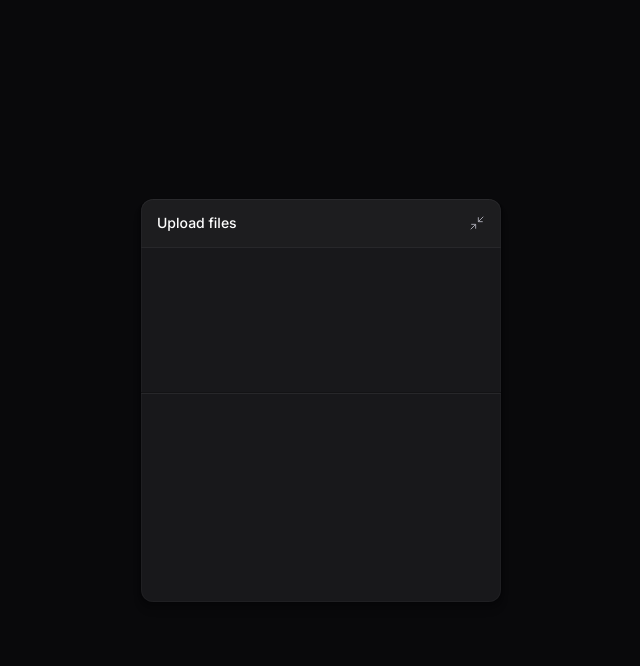
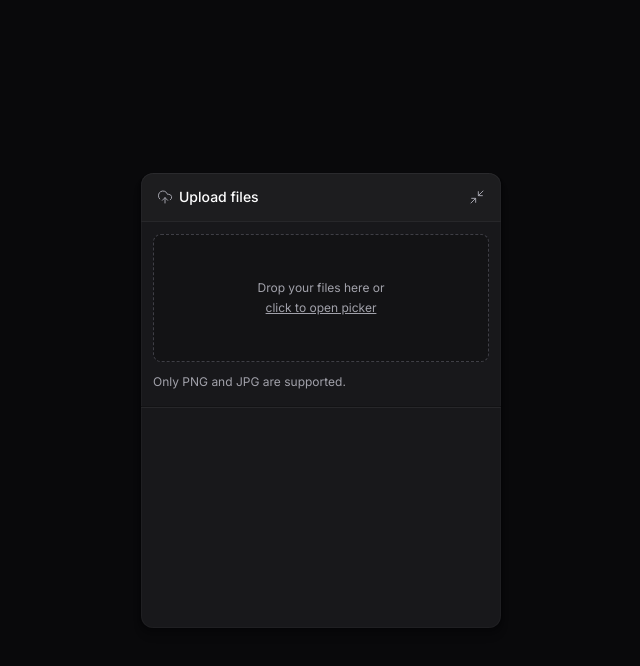
Before and after one commit to gabrieldesiderio/ftr-pos-360-upload-web, a React (Vite) app: page / in a window 1280 px wide. Both pictures are taken after a click on the button "Upload files". Shown: the top 666 px of the page, without its empty margins (319-959 px from the left). Built offline with nearby package versions, Linux system fonts and the light colour scheme.

Commit message:
dropzone

```diff
--- a/package.json
+++ b/package.json
@@ -14,6 +14,7 @@
     "lucide-react": "^0.474.0",
     "react": "^18.3.1",
     "react-dom": "^18.3.1",
+    "react-dropzone": "^14.3.5",
     "tailwind-variants": "^0.3.1"
   },
   "devDependencies": {
--- a/src/components/upload-widget-dropzone.tsx
+++ b/src/components/upload-widget-dropzone.tsx
@@ -1,3 +1,28 @@
+import { useDropzone } from 'react-dropzone'
+
 export function UploadWidgetDropdzone() {
-  return <div className="px-3 h-32"></div>
+  const { getRootProps, getInputProps, isDragActive } = useDropzone({
+    multiple: true,
+    accept: {
+      'image/jpeg': [],
+      'image/png': [],
+    },
+    onDrop(acceptedFiles, filesRejection, event) {
+      console.log(acceptedFiles)
+    }
+  })
+
+  return <div className="px-3 flex flex-col gap-3">
+    <div
+      data-active={isDragActive}
+      className='cursor-pointer text-zinc-400 bg-black/20 p-5 rounded-lg border border-zinc-700 border-dashed h-32 flex flex-col items-center justify-center gap-1 hover:border-zinc-600 transition-colors data-[active=true]:bg-indigo-500/10 data-[active=true]:border-indigo-500 data-[active=true]:text-indigo-500'
+      {...getRootProps()}
+    >
+      <input type="file" {...getInputProps()} />
+      <span className='text-xs'>Drop your files here or</span>
+      <span className='text-xs underline'>click to open picker</span>
+    </div>
+
+    <span className='text-xs text-zinc-400'>Only PNG and JPG are supported.</span>
+  </div>
 }
--- a/src/components/upload-widget-header.tsx
+++ b/src/components/upload-widget-header.tsx
@@ -1,10 +1,11 @@
 import * as Collapsible from '@radix-ui/react-collapsible'
 import { Minimize2 } from "lucide-react";
 import { Button } from "./ui/button";
+import { UploadWidgetTitle } from './upload-widget-title';
 
 export function UploadWidgetHeader() {
   return <div className="w-full px-4 py-2 bg-white/2 border-zinc-800 border-b flex items-center justify-between">
-    <span className="text-sm font-medium">Upload files</span>
+    <UploadWidgetTitle />
 
     <Collapsible.Trigger asChild>
       <Button size="icon" className="-mr-2">
--- a/src/components/upload-widget-minimized-button.tsx
+++ b/src/components/upload-widget-minimized-button.tsx
@@ -1,9 +1,10 @@
 import * as Collapsible from '@radix-ui/react-collapsible'
 import { Maximize2 } from 'lucide-react'
+import { UploadWidgetTitle } from './upload-widget-title'
 
 export function UploadWidgetMinimizedButton() {
   return <Collapsible.Trigger className='group w-full bg-white/2 py-3 px-5 flex items-center justify-between'>
-    <span className="text-sm font-medium">Upload files</span>
+    <UploadWidgetTitle />
 
     <Maximize2 strokeWidth={1.5} className="size-4 text-zinc-400 group-hover:text-zinc-100"  />
   </Collapsible.Trigger>
--- /dev/null
+++ b/src/components/upload-widget-title.tsx
@@ -0,0 +1,8 @@
+import { UploadCloud } from "lucide-react"
+
+export function UploadWidgetTitle() {
+  return <div className="flex items-center gap-1.5 text-sm font-medium">
+    <UploadCloud className="size-4 text-zinc-400" strokeWidth={1.5} />
+    <span>Upload files</span>
+  </div>
+}
--- a/src/components/upload-widget.tsx
+++ b/src/components/upload-widget.tsx
@@ -14,9 +14,11 @@ export function UploadWidget() {
 
       <Collapsible.Content>
         <UploadWidgetHeader />
-        <div className="flex flex-col gap-4 ty-3">
+        <div className="flex flex-col gap-4 py-3">
           <UploadWidgetDropdzone />
-          <div className="h-px bg-zinc-800 border-t border-black/50 box-content"></div>
+
+          <div className="h-px bg-zinc-800 border-t border-black/50 box-content" />
+
           <UploadWidgetUploadList />
         </div>
       </Collapsible.Content>
```
Also changed, not shown: 1 other file (tests, documents, lock files or other folders).
